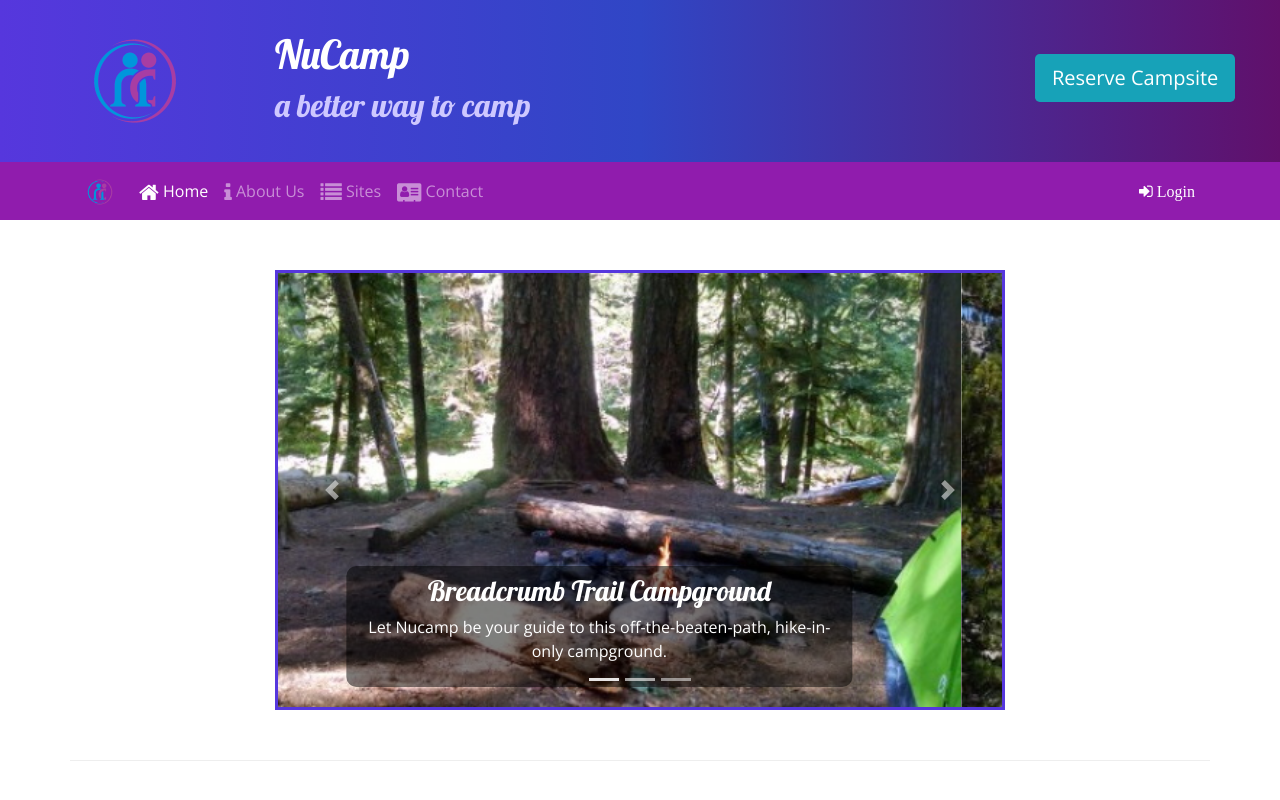
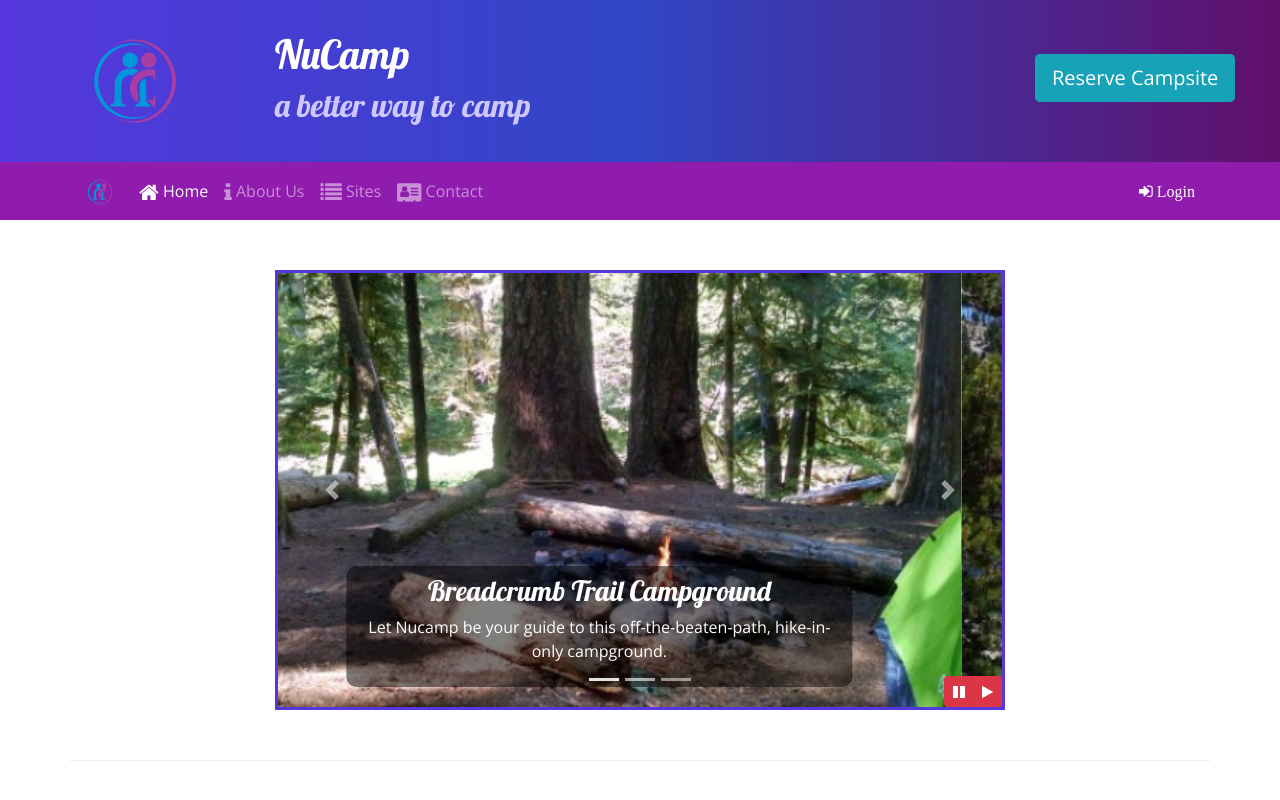
Before and after one commit to quachan888/nucampsite, a website: page index.html in a window 1280 px wide. Shown: the top 800 px of the page. Drawn offline with nearby package versions, Linux system fonts and the light colour scheme.

Commit message:
jQuery add carousel Play/Pause button

```diff
--- a/css/styles.css
+++ b/css/styles.css
@@ -61,3 +61,10 @@ a:hover {
 .carousel {
     border: solid #5637dd;
 }
+
+#carouselButton {
+    position: absolute;
+    right: 0;
+    bottom: 0;
+    z-index: 100;
+}
--- a/index.html
+++ b/index.html
@@ -111,6 +111,14 @@
                             <span class="carousel-control-next-icon"></span>
                             <span class="sr-only">Next</span>
                         </a>
+                        <div class="btn-group" id="carouselButton">
+                            <button class="btn btn-danger btn-sm" id="carouselPause">
+                                <i class="fa fa-pause"></i>
+                            </button>
+                            <button class="btn btn-danger btn-sm" id="carouselPlay ">
+                                <i class="fa fa-play"></i>
+                            </button>
+                        </div>
                     </div>
                 </div>
             </div>
@@ -284,5 +292,17 @@
         <script src="node_modules/jquery/dist/jquery.slim.min.js"></script>
         <script src="node_modules/popper.js/dist/umd/popper.min.js"></script>
         <script src="node_modules/bootstrap/dist/js/bootstrap.min.js"></script>
+
+        <script>
+            $(function () {
+                $('.carousel').carousel({ interval: 200 });
+                $('#carouselPause').click(function () {
+                    $('.carousel').carousel('pause');
+                });
+                $('#carouselPlay').click(function () {
+                    $('.carousel').carousel('cycle');
+                });
+            });
+        </script>
     </body>
 </html>
```
